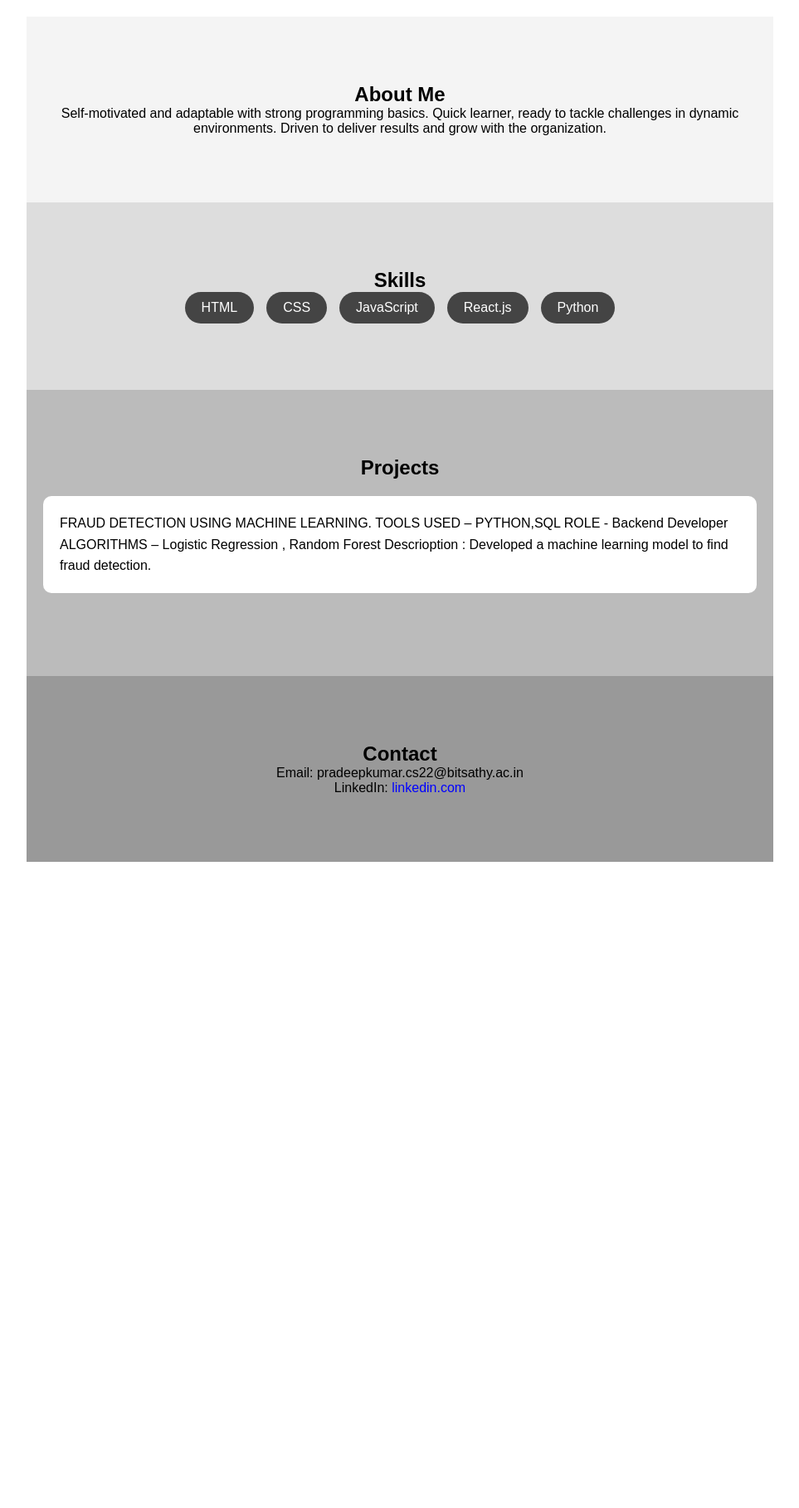
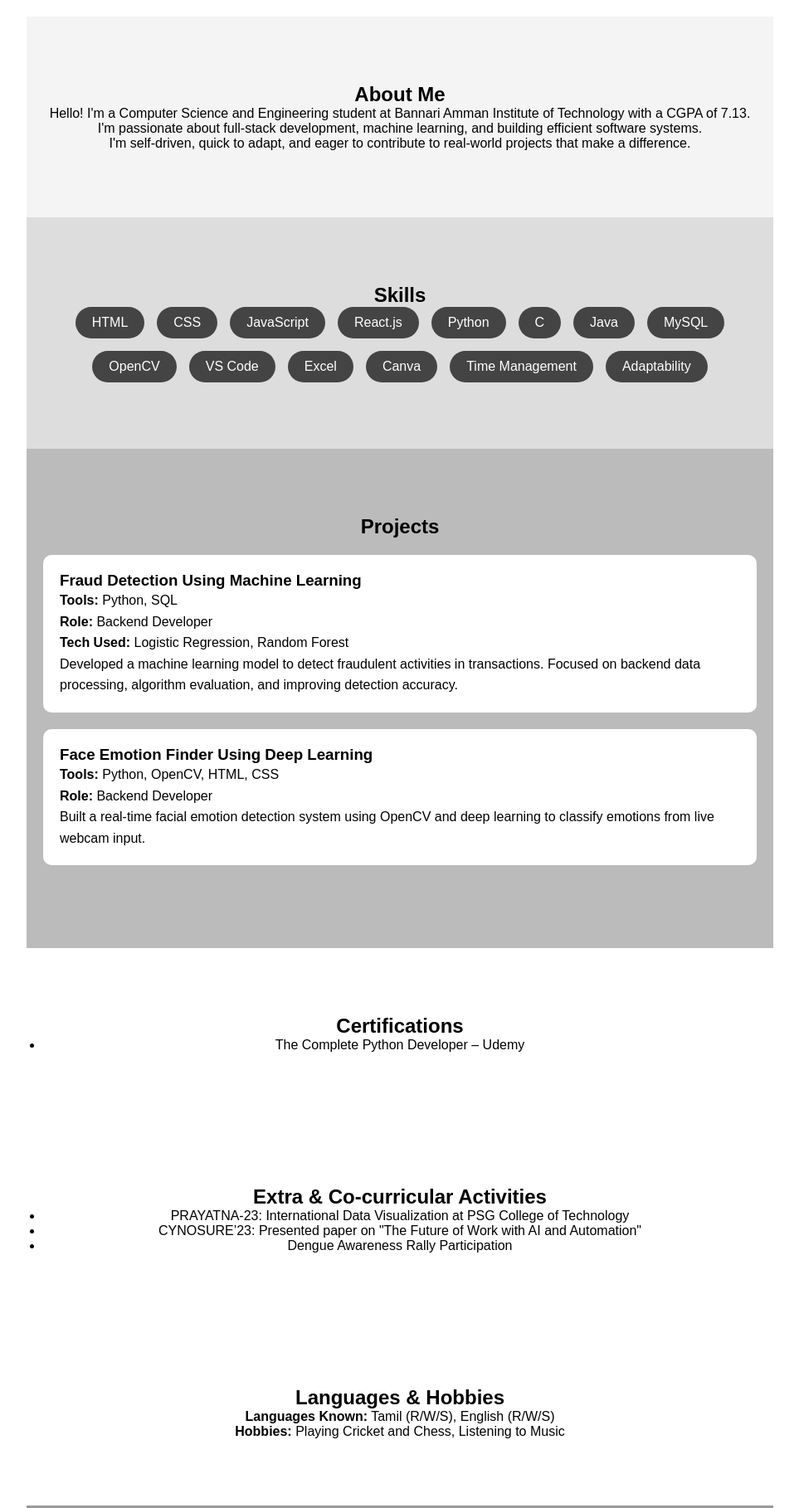
Before and after one commit to pradeepkumarbit/my-portfolio, a plain HTML site: page index.html in a window 1280 px wide. Shown: the part 780-2598 px from the top of the page at 83% size, without its empty margins (158-1121 px from the left). Before the commit the page ends 1819 px from the top, so only its background shows below. Drawn offline with Linux system fonts and the light colour scheme.

Commit message:
Update index.html

```diff
--- a/index.html
+++ b/index.html
@@ -1,72 +1,103 @@
 <!DOCTYPE html>
 <html lang="en">
 <head>
-    <meta charset="UTF-8">
-    <meta name="viewport" content="width=device-width, initial-scale=1.0">
-    <title>Your Name - Portfolio</title>
-    <link rel="stylesheet" href="style.css">
+  <meta charset="UTF-8" />
+  <meta name="viewport" content="width=device-width, initial-scale=1.0"/>
+  <title>Pradeep Kumar P - Portfolio</title>
+  <link rel="stylesheet" href="style.css" />
 </head>
 <body>
-
-    <!-- Navigation Bar -->
   <header>
     <nav>
       <ul>
-                <li><a href="#about">About Me</a></li>
+        <li><a href="#home">Home</a></li>
+        <li><a href="#about">About</a></li>
         <li><a href="#skills">Skills</a></li>
         <li><a href="#projects">Projects</a></li>
+        <li><a href="#certifications">Certifications</a></li>
+        <li><a href="#activities">Activities</a></li>
+        <li><a href="#more">More</a></li>
+        <li><a href="#contact">Contact</a></li>
         <li><a href="resume.pdf" target="_blank">Resume</a></li>
-                <li><a href="#contact">Contact</a></li>
       </ul>
     </nav>
   </header>
-
-    <!-- Hero Section -->
   <section id="home" class="hero">
-        <h1>Hi, I'm Your Name</h1>
-        <p>Web Developer | Coder | Problem Solver</p>
+    <h1>I'm Pradeep Kumar P</h1>
+    <p>
+      I'm a passionate Computer Science student who loves turning ideas into functional web and ML projects.
+      From crafting clean UIs to building intelligent backend systems — I enjoy solving real-world problems through code.
+    </p>
   </section>
-
-    <!-- About Me Section -->
   <section id="about">
     <h2>About Me</h2>
-        <p>Self-motivated and adaptable with strong programming
-            basics. Quick learner, ready to tackle challenges in
-            dynamic environments. Driven to deliver results and
-            grow with the organization.</p>
+    <p>
+      Hello! I'm a Computer Science and Engineering student at Bannari Amman Institute of Technology with a CGPA of 7.13.
+      I'm passionate about full-stack development, machine learning, and building efficient software systems.
+    </p>
+    <p>
+      I'm self-driven, quick to adapt, and eager to contribute to real-world projects that make a difference.
+    </p>
   </section>
-
-    <!-- Skills Section -->
   <section id="skills">
     <h2>Skills</h2>
     <ul>
-            <li>HTML</li>
-            <li>CSS</li>
-            <li>JavaScript</li>
-            <li>React.js</li>
-            <li>Python</li>
+      <li>HTML</li><li>CSS</li><li>JavaScript</li><li>React.js</li>
+      <li>Python</li><li>C</li><li>Java</li><li>MySQL</li>
+      <li>OpenCV</li><li>VS Code</li><li>Excel</li><li>Canva</li>
+      <li>Time Management</li><li>Adaptability</li>
     </ul>
   </section>
-
-    <!-- Projects Section -->
   <section id="projects">
     <h2>Projects</h2>
     <div class="project">
-            <p>FRAUD DETECTION USING MACHINE LEARNING.
-                TOOLS USED – PYTHON,SQL
-                ROLE - Backend Developer
-                ALGORITHMS – Logistic Regression , Random Forest
-                Descrioption : Developed a machine learning model to find
-                fraud detection.</p>
+      <h3>Fraud Detection Using Machine Learning</h3>
+      <p><strong>Tools:</strong> Python, SQL</p>
+      <p><strong>Role:</strong> Backend Developer</p>
+      <p><strong>Tech Used:</strong> Logistic Regression, Random Forest</p>
+      <p>
+        Developed a machine learning model to detect fraudulent activities in transactions.
+        Focused on backend data processing, algorithm evaluation, and improving detection accuracy.
+      </p>
+    </div>
+    <div class="project">
+      <h3>Face Emotion Finder Using Deep Learning</h3>
+      <p><strong>Tools:</strong> Python, OpenCV, HTML, CSS</p>
+      <p><strong>Role:</strong> Backend Developer</p>
+      <p>
+        Built a real-time facial emotion detection system using OpenCV and deep learning to classify emotions from live webcam input.
+      </p>
+    </div>
   </section>
-
-    <!-- Contact Section -->
+  <section id="certifications">
+    <h2>Certifications</h2>
+    <ul>
+      <li>The Complete Python Developer – Udemy</li>
+    </ul>
+  </section>
+  <section id="activities">
+    <h2>Extra & Co-curricular Activities</h2>
+    <ul>
+      <li>PRAYATNA-23: International Data Visualization at PSG College of Technology</li>
+      <li>CYNOSURE’23: Presented paper on "The Future of Work with AI and Automation"</li>
+      <li>Dengue Awareness Rally Participation</li>
+    </ul>
+  </section>
+  <section id="more">
+    <h2>Languages & Hobbies</h2>
+    <p><strong>Languages Known:</strong> Tamil (R/W/S), English (R/W/S)</p>
+    <p><strong>Hobbies:</strong> Playing Cricket and Chess, Listening to Music</p>
+  </section>
   <section id="contact">
     <h2>Contact</h2>
-        <p>Email: pradeepkumar.cs22@bitsathy.ac.in</p>
-        <p>LinkedIn: <a href="https://www.linkedin.com/in/pradeep-kumar-p-p-617a27262/" target="_blank">linkedin.com</a></p>
+    <p>Email: <a href="mailto:pradeepkumar.cs22@bitsathy.ac.in">pradeepkumar.cs22@bitsathy.ac.in</a></p>
+    <p>GitHub: <a href="https://github.com/pradeepkumarbit" target="_blank">github.com/pradeepkumarbit</a></p>
+    <p>LinkedIn: <a href="https://www.linkedin.com/in/pradeep-kumar-p-p-617a27262/" target="_blank">linkedin.com/in/pradeep-kumar-p-p</a></p>
+    <p>LeetCode: <a href="https://leetcode.com/u/PRADEEPKUMAR22/" target="_blank">leetcode.com/u/PRADEEPKUMAR22</a></p>
   </section>
-
+  <footer>
+    &copy; 2025 Pradeep Kumar P. All Rights Reserved.
+  </footer>
   <script src="script.js"></script>
 </body>
 </html>
```
Lines whose indentation alone changed are shown as unchanged.
